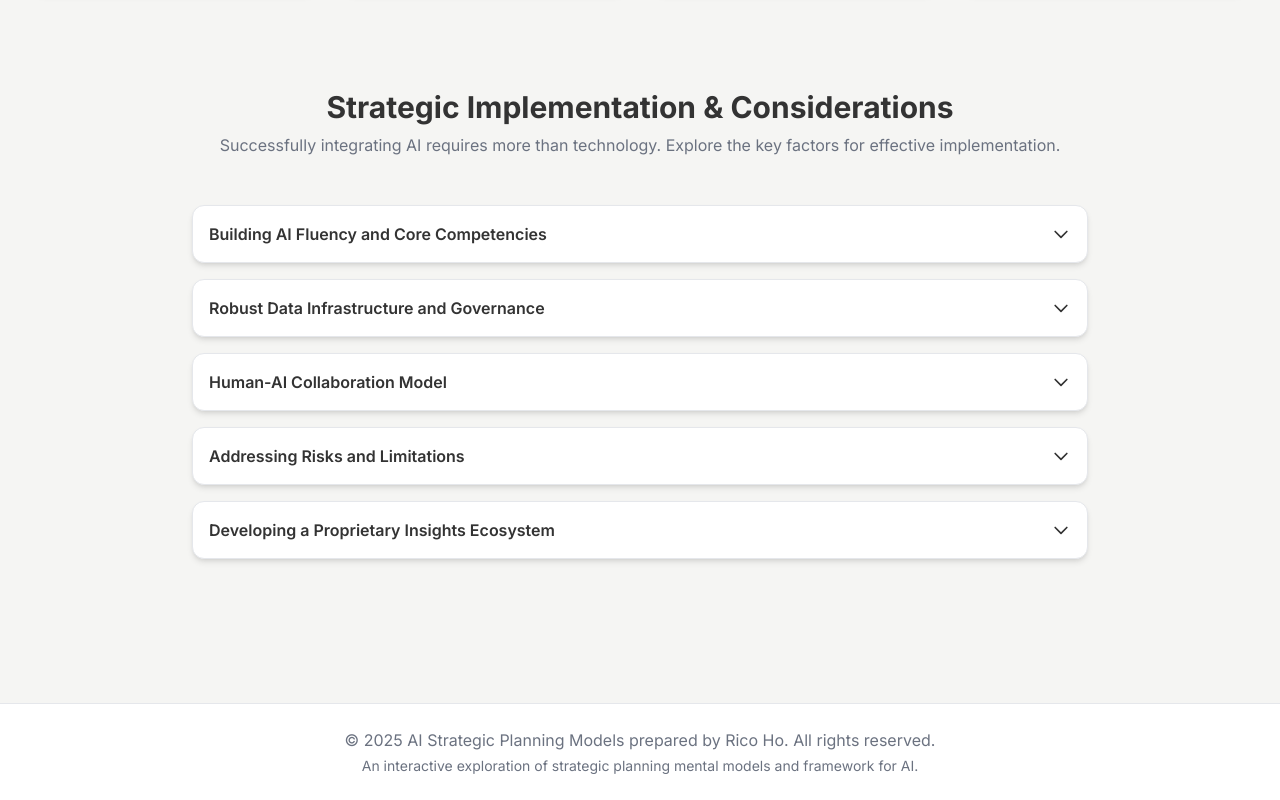
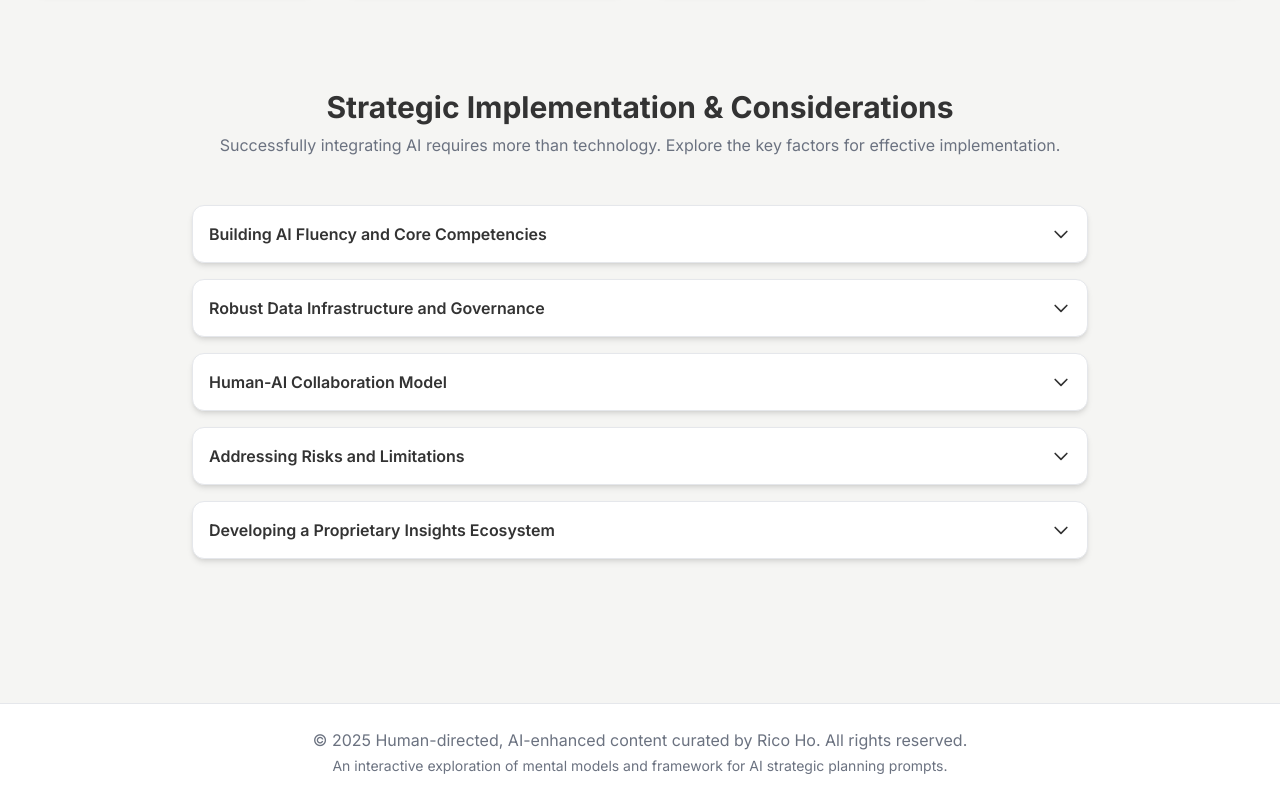
Before and after one commit to rico1648/MentalModels, a plain HTML site: page index.html in a window 1280 px wide. Shown: the part 1621-2421 px from the top of the page. Drawn offline with nearby package versions, Linux system fonts and the light colour scheme.

Commit message:
Update index.html
copyright

```diff
--- a/index.html
+++ b/index.html
@@ -124,8 +124,8 @@
 
     <footer class="bg-white mt-16 md:mt-24 border-t">
         <div class="container mx-auto py-6 px-4 sm:px-6 lg:px-8 text-center text-gray-500">
-            <p>&copy; 2025 AI Strategic Planning Models prepared by Rico Ho. All rights reserved.</p>
-            <p class="text-sm mt-1">An interactive exploration of strategic planning mental models and framework for AI.</p>
+            <p>&copy; 2025 Human-directed, AI-enhanced content curated by <a href="https://www.linkedin.com/in/ricoho/" target="_blank">Rico Ho</a>. All rights reserved.</p>
+            <p class="text-sm mt-1">An interactive exploration of mental models and framework for AI strategic planning prompts.</p>
         </div>
     </footer>
 
```
